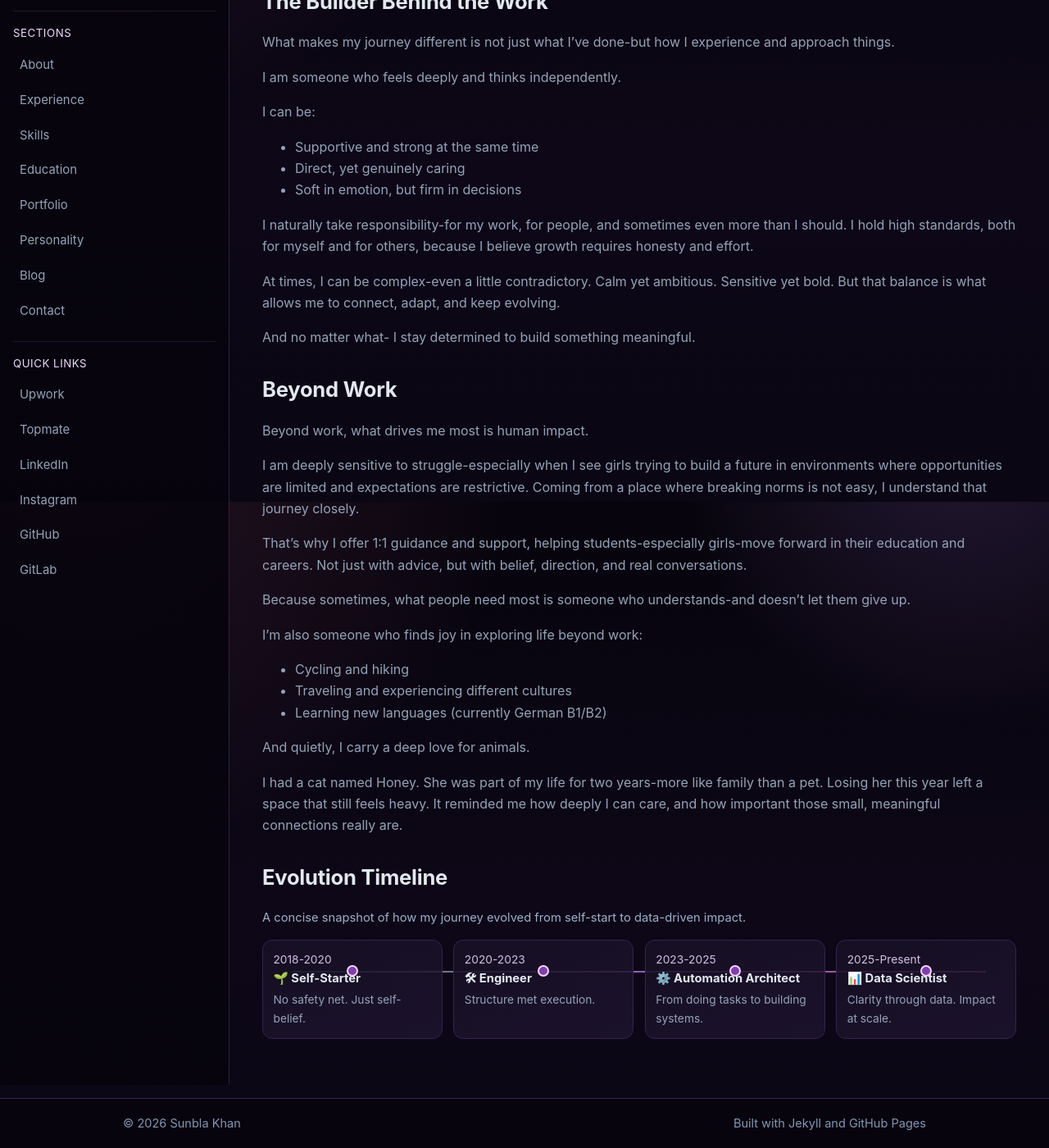
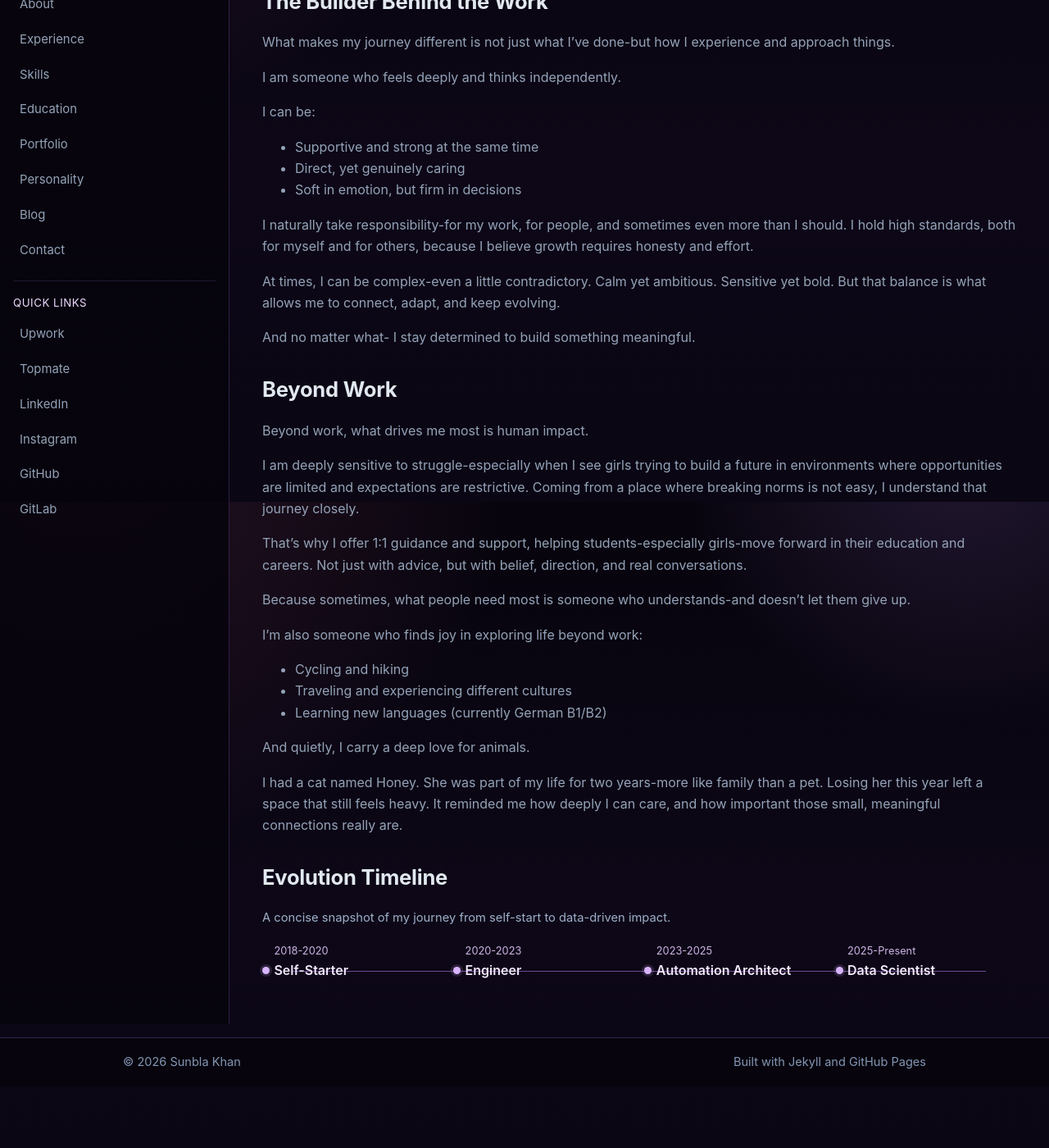
Before and after one commit to Sunblakhan/sunblakhan.github.io, a Jekyll site: the page built from aboutme.md, in a window 1280 px wide and 1400 px high, scrolled down 1188 px. Shown: the whole window at 82% size. Built offline with Jekyll 4.4.1, drawn with Linux system fonts in a browser that asks for light colours; after the commit the page ends 2513 px from its top, so only the background shows below that.

Commit message:
Redesign About page with minimalist timeline graph

```diff
--- a/aboutme.md
+++ b/aboutme.md
@@ -87,27 +87,23 @@ I had a cat named Honey. She was part of my life for two years-more like family
 
 ## Evolution Timeline
 
-<p class="meta">A concise snapshot of how my journey evolved from self-start to data-driven impact.</p>
+<p class="meta">A concise snapshot of my journey from self-start to data-driven impact.</p>
 
-<div class="evolution-strip">
-  <div class="evolution-node">
-    <p class="evolution-year">2018-2020</p>
-    <h3>🌱 Self-Starter</h3>
-    <p>No safety net. Just self-belief.</p>
+<div class="evolution-minimal">
+  <div class="evo-step">
+    <p class="evo-year">2018-2020</p>
+    <h3>Self-Starter</h3>
   </div>
-  <div class="evolution-node">
-    <p class="evolution-year">2020-2023</p>
-    <h3>🛠 Engineer</h3>
-    <p>Structure met execution.</p>
+  <div class="evo-step">
+    <p class="evo-year">2020-2023</p>
+    <h3>Engineer</h3>
   </div>
-  <div class="evolution-node">
-    <p class="evolution-year">2023-2025</p>
-    <h3>⚙️ Automation Architect</h3>
-    <p>From doing tasks to building systems.</p>
+  <div class="evo-step">
+    <p class="evo-year">2023-2025</p>
+    <h3>Automation Architect</h3>
   </div>
-  <div class="evolution-node">
-    <p class="evolution-year">2025-Present</p>
-    <h3>📊 Data Scientist</h3>
-    <p>Clarity through data. Impact at scale.</p>
+  <div class="evo-step">
+    <p class="evo-year">2025-Present</p>
+    <h3>Data Scientist</h3>
   </div>
 </div>
--- a/assets/css/style.css
+++ b/assets/css/style.css
@@ -747,6 +747,71 @@ label {
   }
 }
 
+/* Minimal evolution timeline */
+.evolution-minimal {
+  margin-top: 0.7rem;
+  display: grid;
+  grid-template-columns: repeat(4, minmax(0, 1fr));
+  gap: 0.8rem;
+  position: relative;
+}
+
+.evolution-minimal::before {
+  content: "";
+  position: absolute;
+  left: 4%;
+  right: 4%;
+  top: 38px;
+  height: 1px;
+  background: rgba(192, 132, 252, 0.55);
+}
+
+.evo-step {
+  position: relative;
+  padding-top: 0.2rem;
+}
+
+.evo-step::before {
+  content: "";
+  position: absolute;
+  top: 33px;
+  left: 0;
+  width: 9px;
+  height: 9px;
+  border-radius: 50%;
+  background: #d8b4fe;
+  box-shadow: 0 0 0 3px rgba(216, 180, 254, 0.15);
+}
+
+.evo-year {
+  margin: 0 0 0.22rem 0.9rem;
+  color: #cdb3e5;
+  font-size: 0.8rem;
+}
+
+.evo-step h3 {
+  margin: 0 0 0 0.9rem;
+  font-size: 1rem;
+  color: #f3e8ff;
+  font-weight: 600;
+}
+
+@media (max-width: 900px) {
+  .evolution-minimal {
+    grid-template-columns: 1fr 1fr;
+  }
+}
+
+@media (max-width: 620px) {
+  .evolution-minimal {
+    grid-template-columns: 1fr;
+  }
+
+  .evolution-minimal::before {
+    display: none;
+  }
+}
+
 .skill-row {
   margin-top: 0.6rem;
   display: flex;
```
